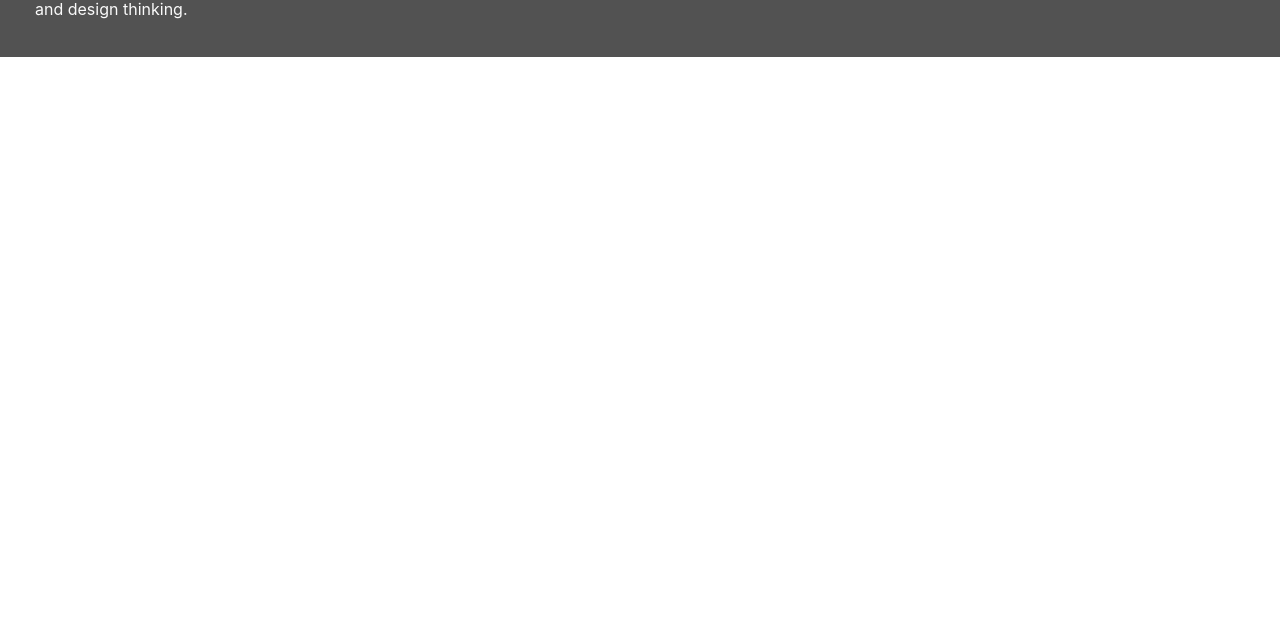
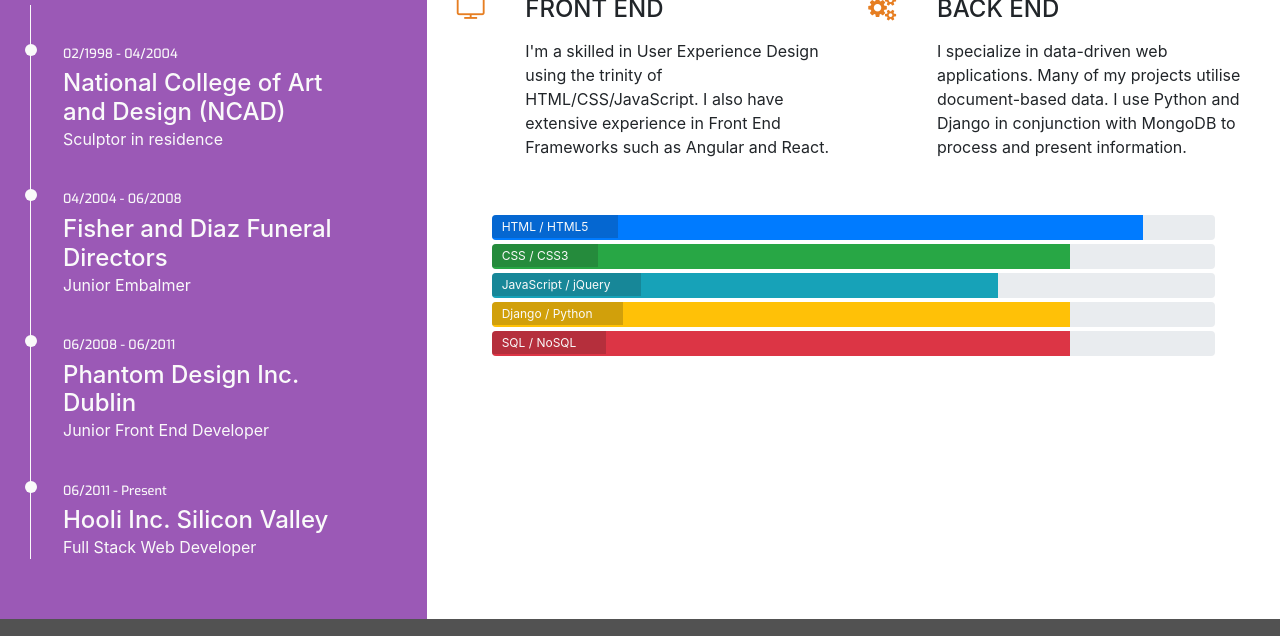
Before and after one commit to CharOConnell/UCD-resume, a plain HTML site: page resume.html in a window 1280 px wide. Shown: the part 472-1108 px from the top of the page. Before the commit the page ends 800 px from the top, so only its background shows below. Drawn offline with nearby package versions, Linux system fonts and the light colour scheme.

Commit message:
Added resume.html content

```diff
--- a/assets/css/style.css
+++ b/assets/css/style.css
@@ -12,6 +12,10 @@
 
 .bg-color-personal-info {
     background-color: #f4f4f4;
+}
+
+.bg-color-work-history {
+    background-color: #9b59b6;
 }
 
 .ui-menu-color-home {
@@ -60,6 +64,7 @@
     float: none;
 }
 
+.history-heading,
 .section-heading {
     font-family: "Exo", sans-serif;
     font-weight: 300;
@@ -256,3 +261,73 @@
     position: relative;
     width: 60%;
 }
+
+/* ---------------------- Skills */
+
+.progress {
+    position: relative;
+    height: 25px;
+    margin-bottom: 4px;
+}
+
+.progress-type {
+    position: absolute;
+    left: 0px;
+    font-weight: 400;
+    padding: 3px 30px 2px 10px;
+    color: #fafafa;
+    background-color: rgba(25, 25, 25, 0.2);
+}
+
+.progress-section {
+    margin: 40px 20px;
+}
+
+
+/* ---------------------- Work History */
+
+.history-heading {
+    color: #fafafa;
+    margin-bottom: 50px;
+}
+
+.timeline-item {
+    padding: 4em 2em 0em 2em;
+    position: relative;
+    color: #fafafa;
+    border-left: 1px solid;
+}
+
+.timeline-item p {
+    padding: 0;
+    margin: 0;
+}
+
+.timeline-item:before {
+    content: attr(data-dates);
+    position: absolute;
+    left: 2.5em;
+    top: 3em;
+    display: block;
+    font-family: "Exo", sans-serif;
+    font-weight: 500;
+    font-size: 0.8em;
+    padding: 0;
+    margin: 0;
+}
+
+.timeline-item:after {
+    width: 12px;
+    height: 12px;
+    display: block;
+    top: 2.4em;
+    position: absolute;
+    left: -6px;
+    border-radius: 12px;
+    content: '';
+    background: #fafafa;
+}
+
+.history-items {
+    margin-bottom: 30px;
+}
--- a/resume.html
+++ b/resume.html
@@ -53,15 +53,120 @@
 		</div>
 	</header>
 
+	<section class="container-fluid">
+		<div class="row">
+			<div class="col-md-4 bg-color-work-history section-column">
+				<div class="row">
+					<div class="col-12">
+						<h3 class="history-heading uppercase">
+							Work History
+						</h3>
+					</div>
+				</div>
+				<div class="history-items">
+					<div class="timeline-item" data-dates="02/1998 - 04/2004">
+						<h4>National College of Art and Design (NCAD)</h4>
+						<p>Sculptor in residence</p>
+					</div>
+					<div class="timeline-item" data-dates="04/2004 - 06/2008">
+						<h4>Fisher and Diaz Funeral Directors</h4>
+						<p>Junior Embalmer</p>
+					</div>
+					<div class="timeline-item" data-dates="06/2008 - 06/2011">
+						<h4>Phantom Design Inc. Dublin</h4>
+						<p>Junior Front End Developer</p>
+					</div>
+					<div class="timeline-item" data-dates="06/2011 - Present">
+						<h4>Hooli Inc. Silicon Valley</h4>
+						<p>Full Stack Web Developer</p>
+					</div>
+				</div>
+			</div>
+			<div class="col-md-8 bg-color-three-reasons section-column">
+				<div class="row">
+					<div class="col">
+						<h3 class="section-heading uppercase">My Skills</h3>
+					</div>
+				</div>
 
+				<div class="row">
+					<div class="col-10 offset-1 offset-sm-0 col-sm-4 col-md-6">
+						<div class="row">
+							<div class="col-2">
+								<i class="three-reasons-icon fa fa-tv" aria-hidden="true"></i>
+							</div>
+							<div class="col-10">
+								<h4 class="three-reasons-heading uppercase">Front End</h4>
+								<p>
+									I'm a skilled in User Experience Design using the trinity of HTML/CSS/JavaScript. I
+									also have extensive experience in Front End Frameworks such as Angular and React.
+								</p>
+							</div>
+						</div>
+					</div>
+					<div class="col-10 offset-1 offset-sm-0 col-sm-4 col-md-6">
+						<div class="row">
+							<div class="col-2">
+								<i class="three-reasons-icon fa fa-gears" aria-hidden="true"></i>
+							</div>
+							<div class="col-10">
+								<h4 class="three-reasons-heading uppercase">Back End</h4>
+								<p>
+									I specialize in data-driven web applications. Many of my projects utilise
+									document-based data. I use Python and Django in conjunction with MongoDB to process
+									and present information.
+								</p>
+							</div>
+						</div>
+					</div>
+				</div>
 
-	<section>
+				<div class="row progress-section">
+					<div class="col">
+						<div class="progress">
+							<div class="progress-bar" role="progressbar" aria-valuenow="90" aria-valuemin="0"
+								aria-valuemax="100" style="width:90%;">
+								<span class="sr-only">90% complete</span>
+							</div>
+							<span class="progress-type">HTML / HTML5</span>
+						</div>
 
+						<div class="progress">
+							<div class="progress-bar bg-success" role="progressbar" aria-valuenow="80" aria-valuemin="0"
+								aria-valuemax="100" style="width:80%;">
+								<span class="sr-only">80% complete</span>
+							</div>
+							<span class="progress-type">CSS / CSS3</span>
+						</div>
+
+						<div class="progress">
+							<div class="progress-bar bg-info" role="progressbar" aria-valuenow="70" aria-valuemin="0"
+								aria-valuemax="100" style="width:70%;">
+								<span class="sr-only">70% complete</span>
+							</div>
+							<span class="progress-type">JavaScript / jQuery</span>
+						</div>
+
+						<div class="progress">
+							<div class="progress-bar bg-warning" role="progressbar" aria-valuenow="80" aria-valuemin="0"
+								aria-valuemax="100" style="width:80%;">
+								<span class="sr-only">80% complete</span>
+							</div>
+							<span class="progress-type">Django / Python</span>
+						</div>
+
+						<div class="progress">
+							<div class="progress-bar bg-danger" role="progressbar" aria-valuenow="80" aria-valuemin="0"
+								aria-valuemax="100" style="width:80%;">
+								<span class="sr-only">80% complete</span>
+							</div>
+							<span class="progress-type">SQL / NoSQL</span>
+						</div>
+					</div>
+				</div>
+			</div>
+		</div>
 	</section>
-
-
-
-
 
 	<footer class="container-fluid">
 		<div id="footer-details" class="row">
```
